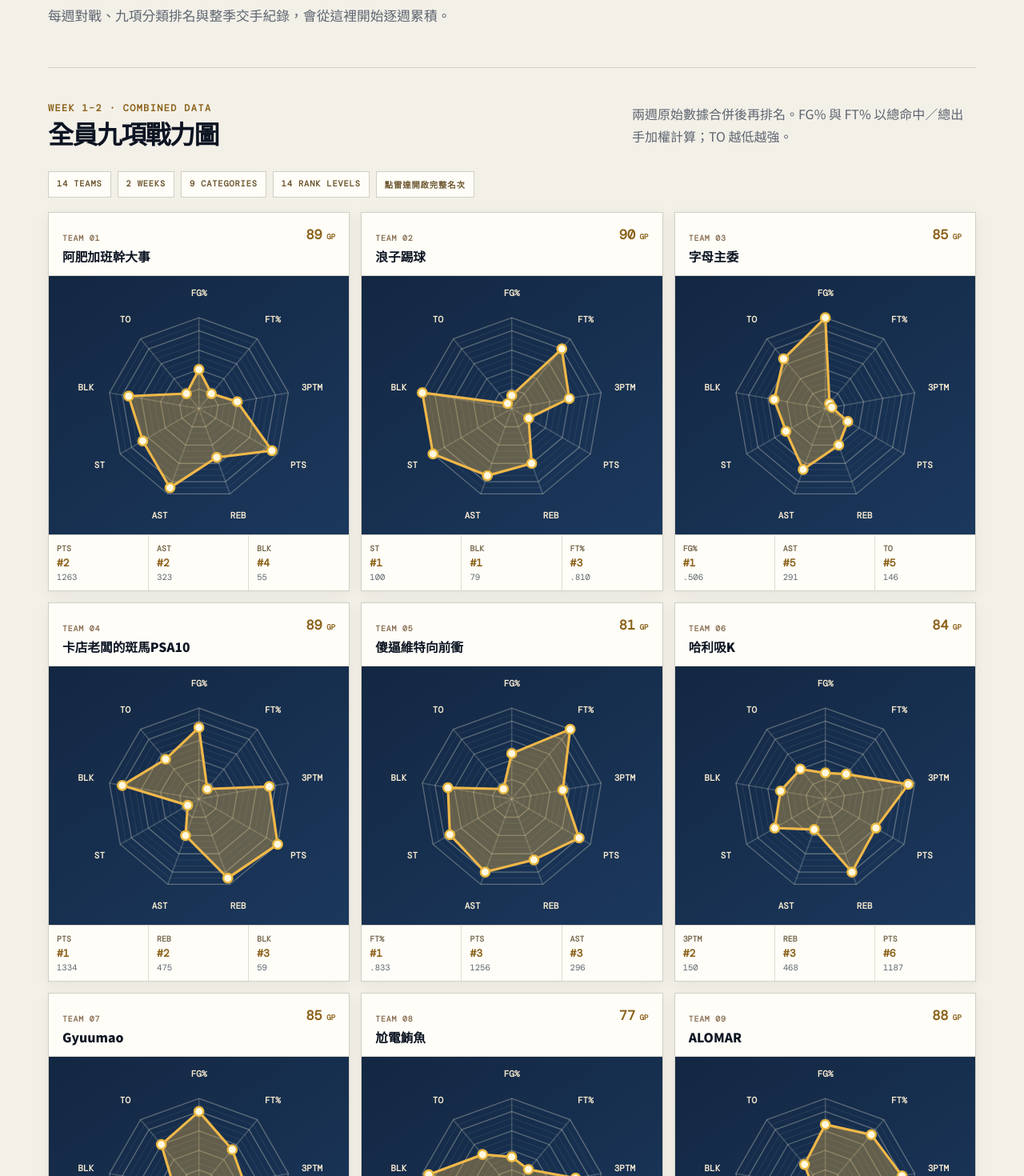
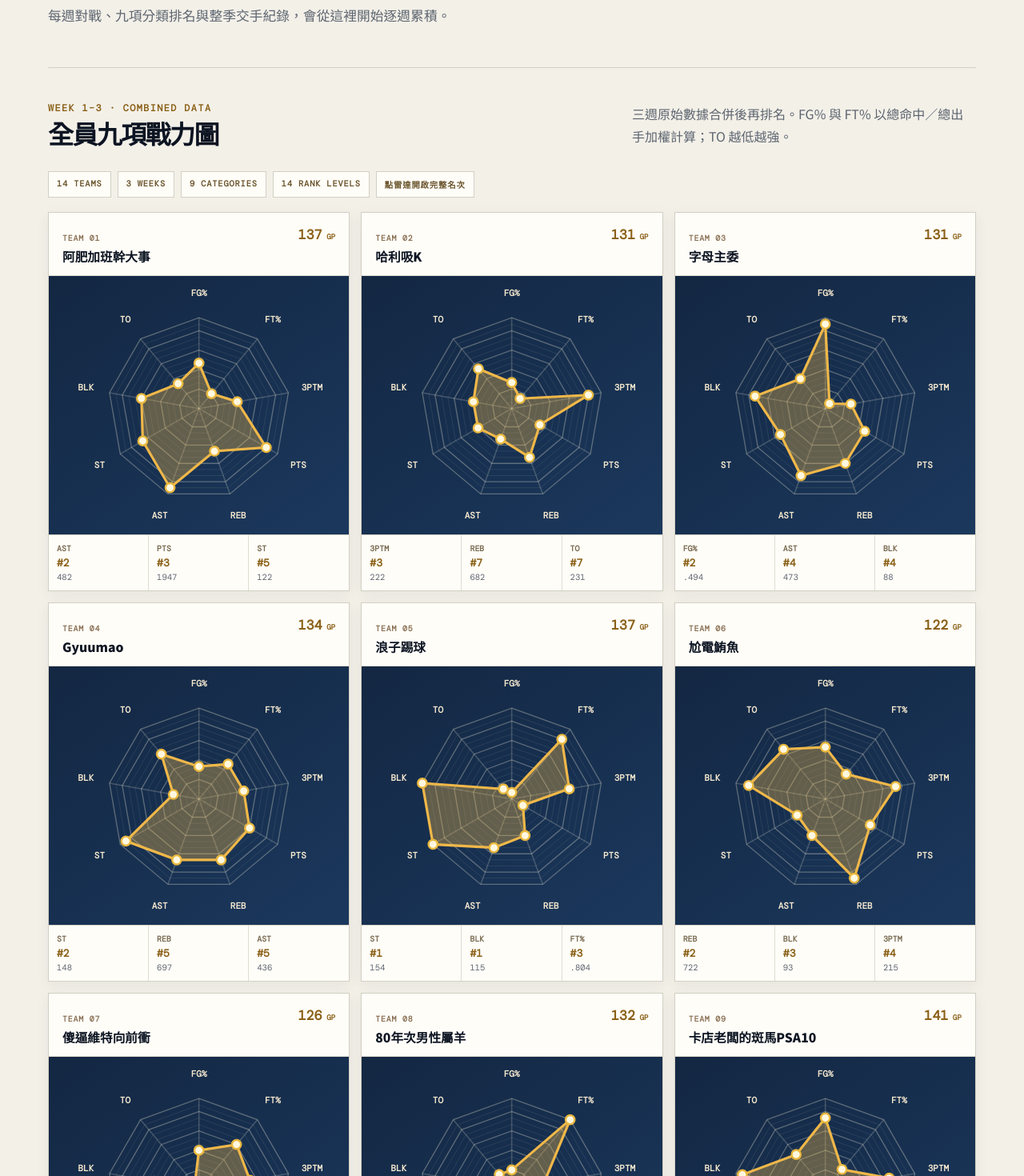
Before and after one commit to Vince-Chen-hao/chanchao-gentleman-club, a Nuxt app: page /paymeforwin in a window 1280 px wide. Shown: the part 260-1730 px from the top of the page at 80% size. Built offline with nearby package versions, Linux system fonts and the light colour scheme.

Commit message:
Update paymeforwin through week three

```diff
--- a/pages/paymeforwin.vue
+++ b/pages/paymeforwin.vue
@@ -36,23 +36,51 @@ const weekTwo: TeamWeek[] = [
   { team: 'Wintersoldier', gp: 48, fgm: '235/514', ftm: '108/134', stats: ['.457', '.806', '88', '666', '181', '127', '37', '20', '80'] },
   { team: '80年次男性', gp: 51, fgm: '229/525', ftm: '177/213', stats: ['.436', '.831', '67', '702', '241', '201', '40', '20', '97'] },
 ]
+const weekThree: TeamWeek[] = [
+  { team: '阿肥加班幹大事', gp: 48, fgm: '236/510', ftm: '144/195', stats: ['.463', '.738', '68', '684', '233', '159', '38', '21', '73'] },
+  { team: '哈利吸K', gp: 47, fgm: '186/427', ftm: '88/125', stats: ['.436', '.704', '72', '532', '214', '145', '34', '20', '76'] },
+  { team: '字母主委', gp: 46, fgm: '255/538', ftm: '110/145', stats: ['.474', '.759', '66', '686', '251', '182', '43', '39', '96'] },
+  { team: 'Gyuumao', gp: 49, fgm: '230/548', ftm: '139/176', stats: ['.420', '.790', '63', '662', '277', '177', '53', '20', '81'] },
+  { team: '浪子踢球', gp: 47, fgm: '183/421', ftm: '79/100', stats: ['.435', '.790', '69', '514', '225', '137', '54', '36', '83'] },
+  { team: '尬電鮪魚', gp: 45, fgm: '235/498', ftm: '119/146', stats: ['.472', '.815', '78', '667', '246', '140', '40', '30', '76'] },
+  { team: '傻逼維特向前衝', gp: 45, fgm: '245/536', ftm: '116/159', stats: ['.457', '.730', '70', '676', '245', '180', '40', '19', '94'] },
+  { team: '80年次男性屬羊', gp: 46, fgm: '212/475', ftm: '125/155', stats: ['.446', '.806', '66', '615', '237', '186', '44', '23', '95'] },
+  { team: '卡店老闆的斑馬PSA10', gp: 52, fgm: '258/547', ftm: '148/186', stats: ['.472', '.796', '65', '729', '287', '162', '46', '50', '91'] },
+  { team: '台北胯下大暖流艦隊', gp: 46, fgm: '190/365', ftm: '88/114', stats: ['.521', '.772', '53', '521', '222', '77', '28', '33', '62'] },
+  { team: 'ALOMAR', gp: 42, fgm: '256/551', ftm: '117/145', stats: ['.465', '.807', '87', '716', '203', '148', '42', '26', '89'] },
+  { team: '螞蟻雄兵閃身步絕地大反擊', gp: 45, fgm: '216/448', ftm: '130/153', stats: ['.482', '.850', '51', '613', '211', '109', '35', '14', '54'] },
+  { team: 'Wei Too Strong', gp: 48, fgm: '195/411', ftm: '86/103', stats: ['.474', '.835', '52', '528', '230', '146', '49', '18', '67'] },
+  { team: 'Wintersoldier', gp: 48, fgm: '256/597', ftm: '149/185', stats: ['.429', '.805', '96', '757', '234', '157', '36', '26', '92'] },
+]
 
 const split = (value: string) => value.split('/').map(Number) as [number, number]
-const combined = weekTwo.map(current => {
-  const previous = weekOne.find(entry => entry.team === current.team)!
-  const [fgm1, fga1] = split(previous.fgm); const [fgm2, fga2] = split(current.fgm)
-  const [ftm1, fta1] = split(previous.ftm); const [ftm2, fta2] = split(current.ftm)
-  const sums = current.stats.slice(2).map((value, index) => Number(value) + Number(previous.stats[index + 2]))
-  return { team: current.team, gp: previous.gp + current.gp, stats: [(fgm1 + fgm2) / (fga1 + fga2), (ftm1 + ftm2) / (fta1 + fta2), ...sums] }
+const canonicalTeam = (team: string) => ({
+  '蟻人快歸來': '螞蟻雄兵閃身步絕地大反擊',
+  '80年次男性': '80年次男性屬羊',
+}[team] || team)
+const combined = weekThree.map(current => {
+  const entries = [weekOne, weekTwo, weekThree].map(week => week.find(entry => canonicalTeam(entry.team) === canonicalTeam(current.team))!)
+  const shooting = entries.map(entry => ({ fg: split(entry.fgm), ft: split(entry.ftm) }))
+  const sums = current.stats.slice(2).map((_, index) => entries.reduce((total, entry) => total + Number(entry.stats[index + 2]), 0))
+  return {
+    team: current.team,
+    gp: entries.reduce((total, entry) => total + entry.gp, 0),
+    stats: [
+      shooting.reduce((total, entry) => total + entry.fg[0], 0) / shooting.reduce((total, entry) => total + entry.fg[1], 0),
+      shooting.reduce((total, entry) => total + entry.ft[0], 0) / shooting.reduce((total, entry) => total + entry.ft[1], 0),
+      ...sums,
+    ],
+  }
 })
-type MatchupPeriod = 'combined' | 'weekOne' | 'weekTwo'
+type MatchupPeriod = 'combined' | 'weekOne' | 'weekTwo' | 'weekThree'
 type MatchupTeam = { team: string; gp: number; stats: number[] }
-const normalizeWeek = (entries: TeamWeek[]): MatchupTeam[] => entries.map(entry => ({ team: entry.team, gp: entry.gp, stats: entry.stats.map(Number) }))
-const weeklyMatchupData = { weekOne: normalizeWeek(weekOne), weekTwo: normalizeWeek(weekTwo) }
+const normalizeWeek = (entries: TeamWeek[]): MatchupTeam[] => entries.map(entry => ({ team: canonicalTeam(entry.team), gp: entry.gp, stats: entry.stats.map(Number) }))
+const weeklyMatchupData = { weekOne: normalizeWeek(weekOne), weekTwo: normalizeWeek(weekTwo), weekThree: normalizeWeek(weekThree) }
 const matchupPeriods: { id: MatchupPeriod; label: string; caption: string }[] = [
-  { id: 'combined', label: '兩週合計', caption: 'WEEK 1–2 · COMBINED' },
+  { id: 'combined', label: '三週合計', caption: 'WEEK 1–3 · COMBINED' },
   { id: 'weekOne', label: 'WEEK 1', caption: 'WEEK 1 · FINAL' },
   { id: 'weekTwo', label: 'WEEK 2', caption: 'WEEK 2 · FINAL' },
+  { id: 'weekThree', label: 'WEEK 3', caption: 'WEEK 3 · FINAL' },
 ]
 const ranks = combined.map(entry => categories.map((_, index) => {
   const sorted = [...combined].sort((a, b) => index === 8 ? a.stats[index] - b.stats[index] : b.stats[index] - a.stats[index])
@@ -256,8 +284,8 @@ const finalSprintSummary = computed(() => ({ left: finalSprintRows.value.filter(
     </section>
     <section class="analysis-board wrap">
       <template v-if="!forecastOnly">
-      <div class="analysis-heading"><div><p class="eyebrow ink">WEEK 1–2 · COMBINED DATA</p><h2>全員九項戰力圖</h2></div><p>兩週原始數據合併後再排名。FG% 與 FT% 以總命中／總出手加權計算；TO 越低越強。</p></div>
-      <div class="analysis-method"><span>14 TEAMS</span><span>2 WEEKS</span><span>9 CATEGORIES</span><span>14 RANK LEVELS</span><span>點雷達開啟完整名次</span></div>
+      <div class="analysis-heading"><div><p class="eyebrow ink">WEEK 1–3 · COMBINED DATA</p><h2>全員九項戰力圖</h2></div><p>三週原始數據合併後再排名。FG% 與 FT% 以總命中／總出手加權計算；TO 越低越強。</p></div>
+      <div class="analysis-method"><span>14 TEAMS</span><span>3 WEEKS</span><span>9 CATEGORIES</span><span>14 RANK LEVELS</span><span>點雷達開啟完整名次</span></div>
       <div class="analysis-grid">
         <article v-for="(player, playerIndex) in playerCards" :key="player.team" class="analysis-card" :class="{ active: isRankModalOpen && selectedTeam === player.team }" tabindex="0" role="button" :aria-pressed="isRankModalOpen && selectedTeam === player.team" @click="selectPlayer(player.team)" @keydown.enter="selectPlayer(player.team)" @keydown.space.prevent="selectPlayer(player.team)">
           <div class="analysis-card-head"><div><small>TEAM {{ String(playerIndex + 1).padStart(2, '0') }}</small><h3>{{ player.team }}</h3></div><b>{{ player.gp }}<em> GP</em></b></div>
```
